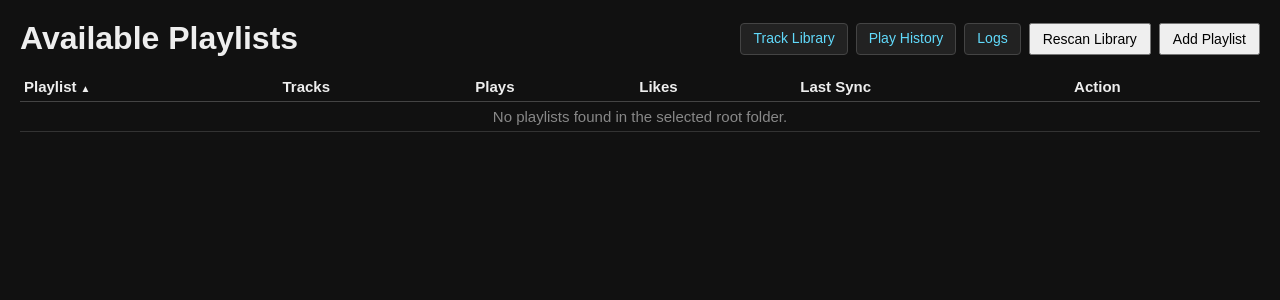
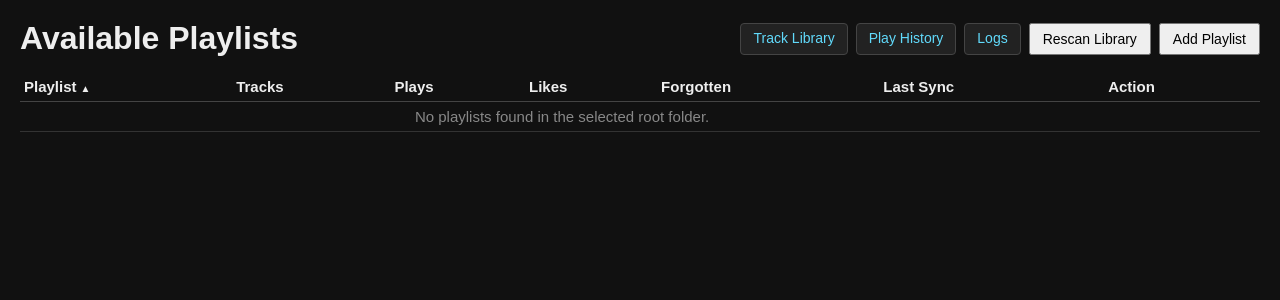
Before and after one commit to elimS2/SyncPlay-Hub, a Flask app: template templates/playlists.html in a window 1280 px wide. Shown: the top 300 px of the page. Run offline with Flask 3, Linux system fonts and the light colour scheme; the template is opened without the code that fills it, so the values that code supplies are empty; parts of the project's set-up code (start-up, migrations or seed data) failed here and were passed over.

Commit message:
Add forgotten metric to playlists: implement tracking of unplayed tracks in web_player.py, update playlists.html to display forgotten count, and enhance README.md with new feature description.

```diff
--- a/templates/playlists.html
+++ b/templates/playlists.html
@@ -35,6 +35,7 @@
         <th>Tracks</th>
         <th>Plays</th>
         <th>Likes</th>
+        <th>Forgotten</th>
         <th>Last Sync</th>
         <th>Action</th>
       </tr>
@@ -46,6 +47,7 @@
           <td>{{ pl.count }}</td>
           <td>{{ pl.plays }}</td>
           <td>{{ pl.likes }}</td>
+          <td>{{ pl.forgotten }}</td>
           <td>{{ pl.last_sync }}</td>
           <td>
             {% if pl.has_source %}
@@ -195,8 +197,8 @@
       }
 
       table.querySelectorAll('thead th').forEach((th,idx)=>{
-        // skip Action column (last one)
-        if(idx===5){th.style.cursor='default'; return;}
+        // skip Action column (last one, index 6)
+        if(idx===6){th.style.cursor='default'; return;}
         th.addEventListener('click',()=>{
           const asc=(currentIdx===idx)?!currentAsc:true;
           sortBy(idx, asc);
--- a/web_player.py
+++ b/web_player.py
@@ -98,7 +98,9 @@ def list_playlists(root: Path) -> List[dict]:
             """
             SELECT p.id, p.relpath, p.track_count, p.last_sync_ts, p.source_url,
                    COALESCE(SUM(t.play_starts + t.play_nexts + t.play_prevs + t.play_finishes),0) AS play_total,
-                   COALESCE(SUM(t.play_likes),0) AS like_total
+                   COALESCE(SUM(t.play_likes),0) AS like_total,
+                   COALESCE(SUM(CASE WHEN (t.last_start_ts IS NULL AND t.last_finish_ts IS NULL) OR
+                                         COALESCE(t.last_finish_ts, t.last_start_ts) < datetime('now','-30 days') THEN 1 ELSE 0 END),0) AS forgotten_total
             FROM playlists p
             LEFT JOIN track_playlists tp ON tp.playlist_id = p.id
             LEFT JOIN tracks t ON t.id = tp.track_id
@@ -110,6 +112,7 @@ def list_playlists(root: Path) -> List[dict]:
                 "source_url": row[4],
                 "play_total": row[5],
                 "like_total": row[6],
+                "forgotten_total": row[7],
             }
         conn.close()
     except Exception:
@@ -136,6 +139,7 @@ def list_playlists(root: Path) -> List[dict]:
                 "has_source": has_source,
                 "plays": dbinfo.get("play_total", 0) if dbinfo else 0,
                 "likes": dbinfo.get("like_total", 0) if dbinfo else 0,
+                "forgotten": dbinfo.get("forgotten_total", 0) if dbinfo else 0,
             })
     return playlists
 
```
Also changed, not shown: README.md.
